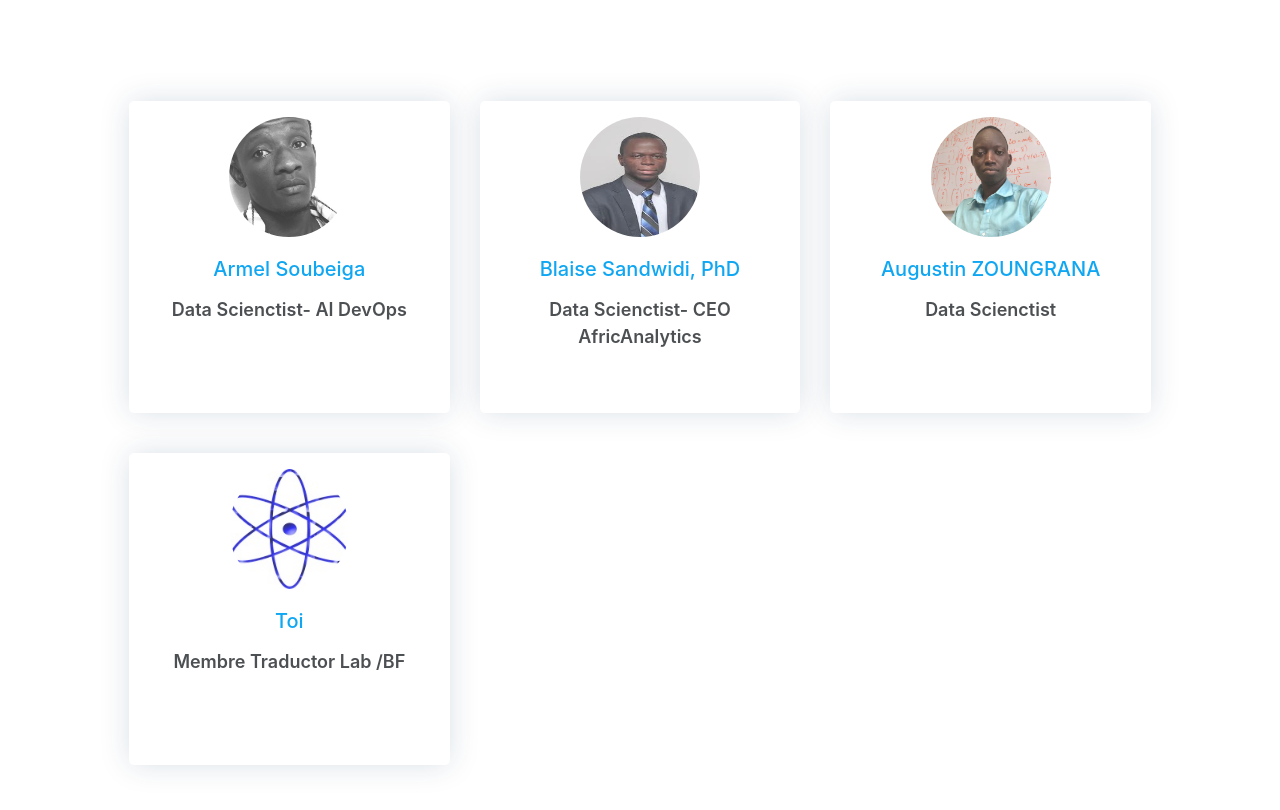
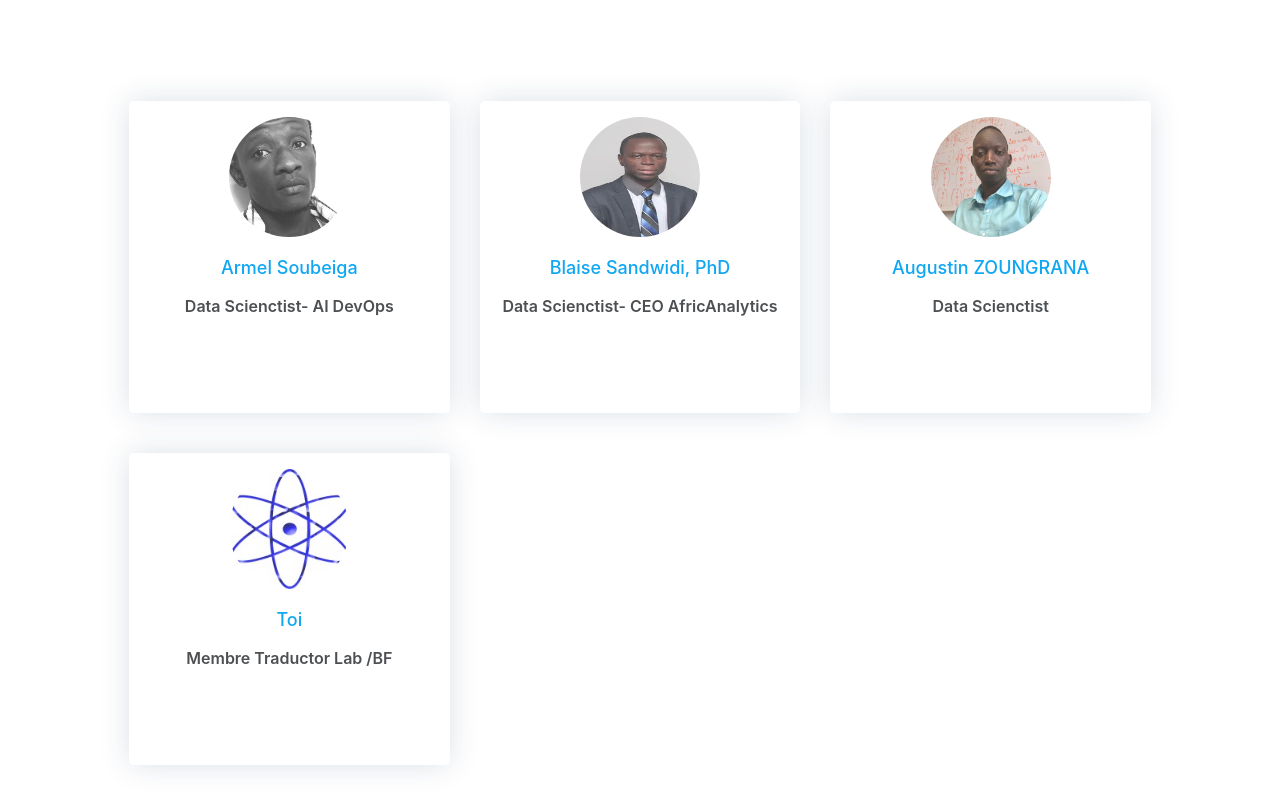
Before and after one commit to armelsoubeiga/FasoLangue-Lab, a Jekyll site: the page built from community.html, in a window 1280 px wide and 900 px high, scrolled down 331 px. Shown: the top 810 px of the window. Built offline with Jekyll 4.4.1, drawn with Linux system fonts in a browser that asks for light colours; nearby versions of some CDN libraries; comment, search, counter and statistics services are not loaded.

Commit message:
Update community.html

```diff
--- a/community.html
+++ b/community.html
@@ -30,15 +30,15 @@ title: community
                             <div class="card">
                                 <div class="card-body text-center">
                                     <p><img class=" img-fluid" src="team/0.jpg" alt="card image"></p>
-                                    <h4 class="card-title" style="font-size:20px">Armel Soubeiga</h4>
-                                    <p class="card-text" style="font-size:18px">Data Scienctist- AI DevOps</p>
+                                    <h4 class="card-title" style="font-size:18px">Armel Soubeiga</h4>
+                                    <p class="card-text" style="font-size:16px">Data Scienctist- AI DevOps</p>
                                 </div>
                             </div>
                         </div>
                         <div class="backside">
                             <div class="card">
                                 <div class="card-body text-center mt-4">
-                                    <h4 class="card-title" style="font-size:20px">Armel Soubeiga</h4>
+                                    <h4 class="card-title" style="font-size:18px">Armel Soubeiga</h4>
 					<br/><br/>
                                     <ul class="list-inline">
                                         <li class="list-inline-item">
@@ -67,15 +67,16 @@ title: community
                             <div class="card">
                                 <div class="card-body text-center">
                                     <p><img class=" img-fluid" src="team/1.jpg" alt="card image"></p>
-                                    <h4 class="card-title" style="font-size:20px">Blaise Sandwidi, PhD</h4>
-                                    <p class="card-text" style="font-size:18px">Data Scienctist- CEO AfricAnalytics</p>
+                                    <h4 class="card-title" style="font-size:18px">Blaise Sandwidi, PhD</h4>
+                                    <p class="card-text" style="font-size:16px">Data Scienctist- CEO AfricAnalytics</p>
                                 </div>
                             </div>
                         </div>
                         <div class="backside">
                             <div class="card">
                                 <div class="card-body text-center mt-4">
-                                    <h4 class="card-title" style="font-size:20px">Blaise Sandwidi, PhD</h4>
+                                    <h4 class="card-title" style="font-size:18px">Blaise Sandwidi, PhD</h4>
+					<br/><br/>
                                     <ul class="list-inline">
                                         <li class="list-inline-item">
                                             <a class="social-icon text-xs-center" target="_blank" href="https://github.com/bsandwidi">
@@ -103,15 +104,16 @@ title: community
                             <div class="card">
                                 <div class="card-body text-center">
                                     <p><img class=" img-fluid" src="team/3.jpg" alt="card image"></p>
-                                    <h4 class="card-title" style="font-size:20px">Augustin ZOUNGRANA</h4>
-                                    <p class="card-text" style="font-size:18px">Data Scienctist</p>
+                                    <h4 class="card-title" style="font-size:18px">Augustin ZOUNGRANA</h4>
+                                    <p class="card-text" style="font-size:16px">Data Scienctist</p>
                                 </div>
                             </div>
                         </div>
                         <div class="backside">
                             <div class="card">
                                 <div class="card-body text-center mt-4">
-                                    <h4 class="card-title" style="font-size:20px">Augustin ZOUNGRANA</h4>
+                                    <h4 class="card-title" style="font-size:18px">Augustin ZOUNGRANA</h4>
+					<br/><br/>
                                     <ul class="list-inline">
                                         <li class="list-inline-item">
                                             <a class="social-icon text-xs-center" target="_blank" href="#">
@@ -139,15 +141,16 @@ title: community
                             <div class="card">
                                 <div class="card-body text-center">
                                     <p><img class=" img-fluid" src="team/4.jpg" alt="card image"></p>
-                                    <h4 class="card-title" style="font-size:20px">Toi</h4>
-                                    <p class="card-text" style="font-size:18px">Membre Traductor Lab /BF</p>
+                                    <h4 class="card-title" style="font-size:18px">Toi</h4>
+                                    <p class="card-text" style="font-size:16px">Membre Traductor Lab /BF</p>
                                 </div>
                             </div>
                         </div>
                         <div class="backside">
                             <div class="card">
                                 <div class="card-body text-center mt-4">
-                                    <h4 class="card-title" style="font-size:20px">Toi, Membre Traductor Lab /BF</h4>
+                                    <h4 class="card-title" style="font-size:18px">Toi, Membre Traductor Lab /BF</h4>
+					<br/><br/>
                                     <ul class="list-inline">
                                         <li class="list-inline-item">
                                             <a class="social-icon text-xs-center" target="_blank" href="#">
```
